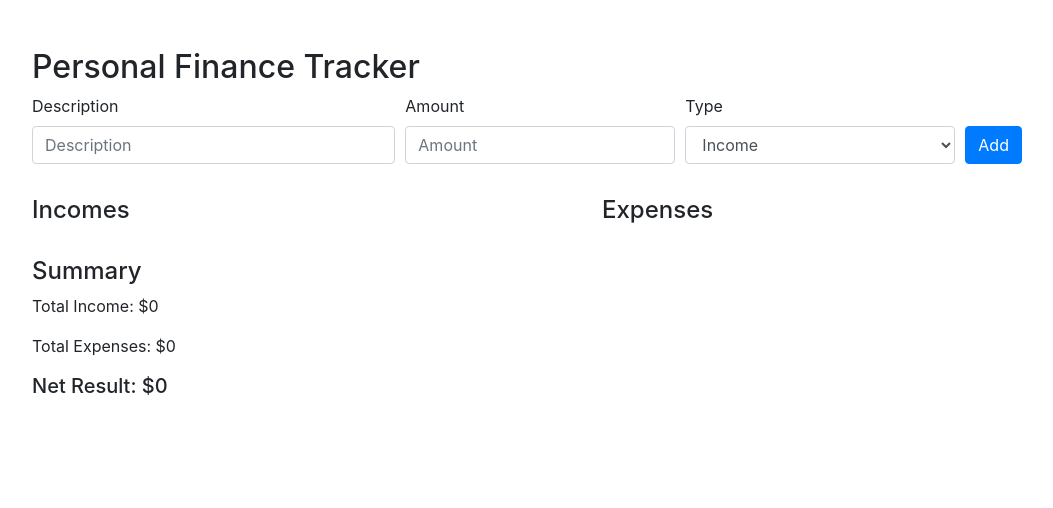
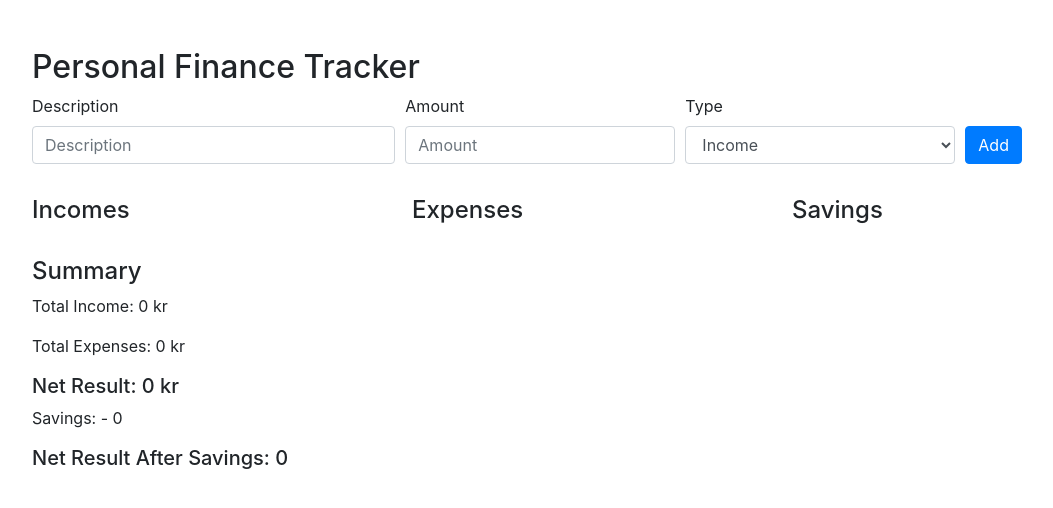
Before and after one commit to emrailklmin/databas, a Flask app: page /finance in a window 1280 px wide. Shown: the top 508 px of the page, without its empty margins (53-1106 px from the left). Run offline with Flask 3, Linux system fonts and the light colour scheme; parts of the project's set-up code (start-up, migrations or seed data) failed here and were passed over; some libraries are stand-ins or nearby versions.

Commit message:
finance.html klar, + uppdaterad app.py (/finance)
Endast ändrat i @app.route('/finance') och lagt till dictionaries globalt.

Samt uppdaterat finance.html

```diff
--- a/app.py
+++ b/app.py
@@ -15,6 +15,7 @@ def get_db_connection():
 
 incomes = {}
 expenses = {}
+savings = {}
 
 @app.route('/')
 def home():
@@ -50,7 +51,7 @@ def register():
 
 @app.route('/finance', methods=['GET', 'POST'])
 def finance_page():
-    global incomes, expenses
+    global incomes, expenses, savings
 
     # Handle form submission
     if request.method == 'POST':
@@ -61,15 +62,19 @@ def finance_page():
         # Add to the appropriate dictionary
         if type_of_entry == 'income':
             incomes[description] = amount
-        else:
+        elif type_of_entry == 'expense':
             expenses[description] = amount
+        elif type_of_entry == 'savings':
+            savings[description] = amount
 
     # Calculate total income and expenses
     total_income = sum(incomes.values())
     total_expenses = sum(expenses.values())
+    total_savings = sum(savings.values())
     net_result = total_income - total_expenses
+    net_result_after_savings = net_result - total_savings
 
-    return render_template('finance.html', incomes=incomes, expenses=expenses, total_income=total_income, total_expenses=total_expenses, net_result=net_result)
+    return render_template('finance.html', incomes=incomes, expenses=expenses, savings=savings, total_income=total_income, total_expenses=total_expenses, total_savings=total_savings, net_result=net_result, net_result_after_savings=net_result_after_savings)
 
 if __name__ == '__main__':
     # Run the app on port 8000
--- a/templates/finance.html
+++ b/templates/finance.html
@@ -10,7 +10,7 @@
     <div class="container mt-5">
         <h2>Personal Finance Tracker</h2>
 
-        <!-- Form for adding incomes and expenses -->
+        <!-- Form for adding incomes, expenses, and savings -->
         <form method="POST" class="mb-3">
             <div class="form-row">
                 <div class="form-group col-md-4">
@@ -26,6 +26,7 @@
                     <select class="form-control" id="type" name="type">
                         <option value="income">Income</option>
                         <option value="expense">Expense</option>
+                        <option value="savings">Savings</option>
                     </select>
                 </div>
                 <div class="form-group col-md-2 d-flex align-items-end">
@@ -34,21 +35,29 @@
             </div>
         </form>
 
-        <!-- Display incomes and expenses -->
+        <!-- Display incomes, expenses, and savings -->
         <div class="row">
-            <div class="col-md-6">
+            <div class="col-md-4">
                 <h4>Incomes</h4>
                 <ul class="list-group">
-                    {% for income in incomes %}
-                        <li class="list-group-item">{{ income.description }} - ${{ income.amount }}</li>
+                    {% for description, amount in incomes.items() %}
+                        <li class="list-group-item">{{ description }} - {{ amount }} kr</li>
                     {% endfor %}
                 </ul>
             </div>
-            <div class="col-md-6">
+            <div class="col-md-4">
                 <h4>Expenses</h4>
                 <ul class="list-group">
-                    {% for expense in expenses %}
-                        <li class="list-group-item">{{ expense.description }} - ${{ expense.amount }}</li>
+                    {% for description, amount in expenses.items() %}
+                        <li class="list-group-item">{{ description }} - {{ amount }} kr</li>
+                    {% endfor %}
+                </ul>
+            </div>
+            <div class="col-md-4">
+                <h4>Savings</h4>
+                <ul class="list-group">
+                    {% for description, amount in savings.items() %}
+                        <li class="list-group-item">{{ description }} - {{ amount }} kr</li>
                     {% endfor %}
                 </ul>
             </div>
@@ -57,9 +66,11 @@
         <!-- Display total and net results -->
         <div class="mt-4">
             <h4>Summary</h4>
-            <p>Total Income: ${{ total_income }}</p>
-            <p>Total Expenses: ${{ total_expenses }}</p>
-            <h5>Net Result: ${{ net_result }}</h5>
+            <p>Total Income: {{ total_income }} kr</p>
+            <p>Total Expenses: {{ total_expenses }} kr</p>
+            <h5>Net Result: {{ net_result }} kr</h5>
+            <p>Savings: - {{total_savings}}</p>
+            <h5>Net Result After Savings: {{net_result_after_savings}}</h5>
         </div>
     </div>
 </body>
```
